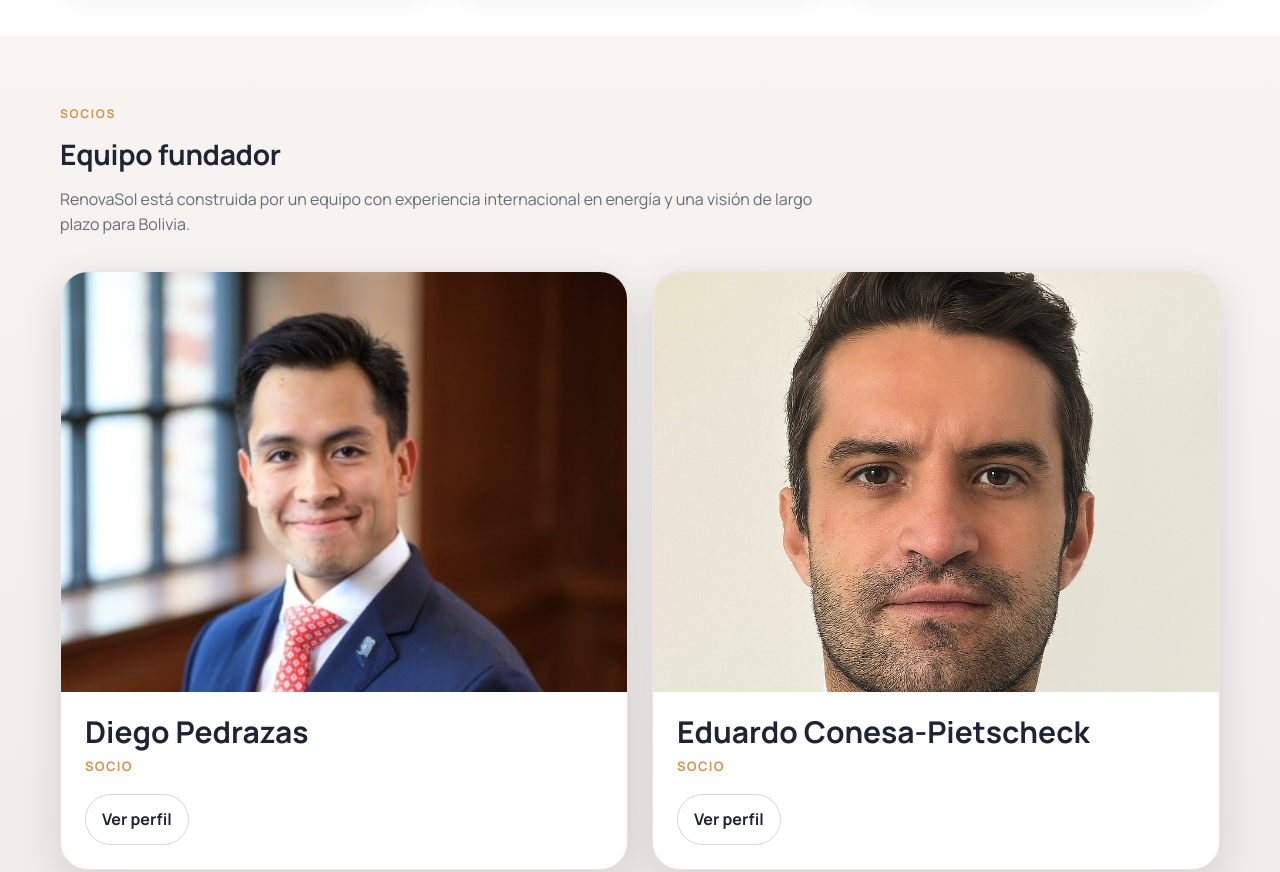
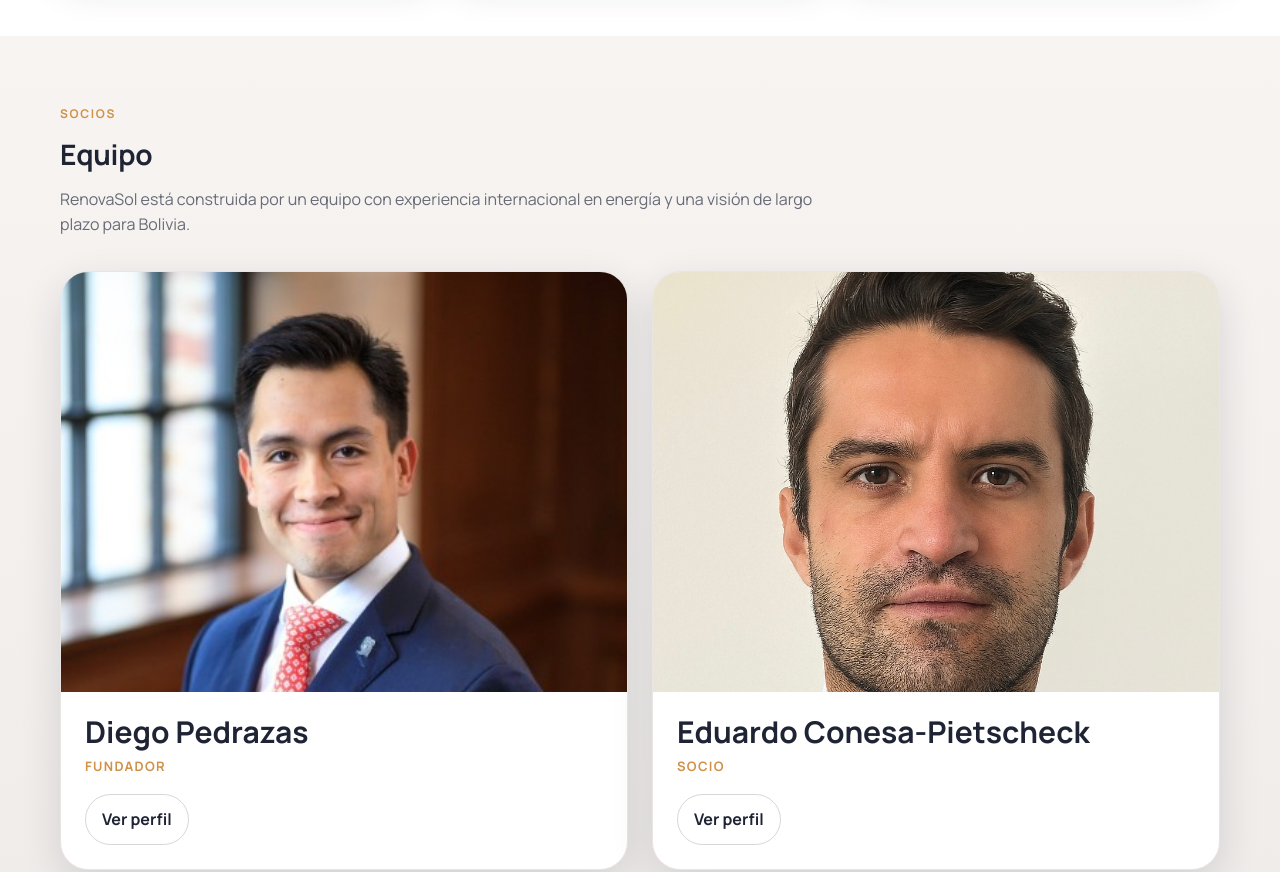
Before and after one commit to mpedrazah/renovasol, a website: page public/quienes-somos.html in a window 1280 px wide. Shown: the part 1080-1952 px from the top of the page. Drawn offline with Linux system fonts and the light colour scheme.

Commit message:
Update quienes-somos.html

```diff
--- a/public/quienes-somos.html
+++ b/public/quienes-somos.html
@@ -84,7 +84,7 @@
   <div class="container">
     <div class="section-heading">
       <div class="eyebrow dark">SOCIOS</div>
-      <h2 class="section-title">Equipo fundador</h2>
+      <h2 class="section-title">Equipo </h2>
       <p class="section-sub">
         RenovaSol está construida por un equipo con experiencia internacional en energía y una visión de largo plazo para Bolivia.
       </p>
@@ -97,7 +97,7 @@
         </div>
         <div class="team-card-body">
           <h3>Diego Pedrazas</h3>
-          <div class="team-card-role">Socio</div>
+          <div class="team-card-role">Fundador</div>
           <a class="btn ghost-dark" href="/diego-pedrazas" >Ver perfil</a>
         </div>
       </article>
```
